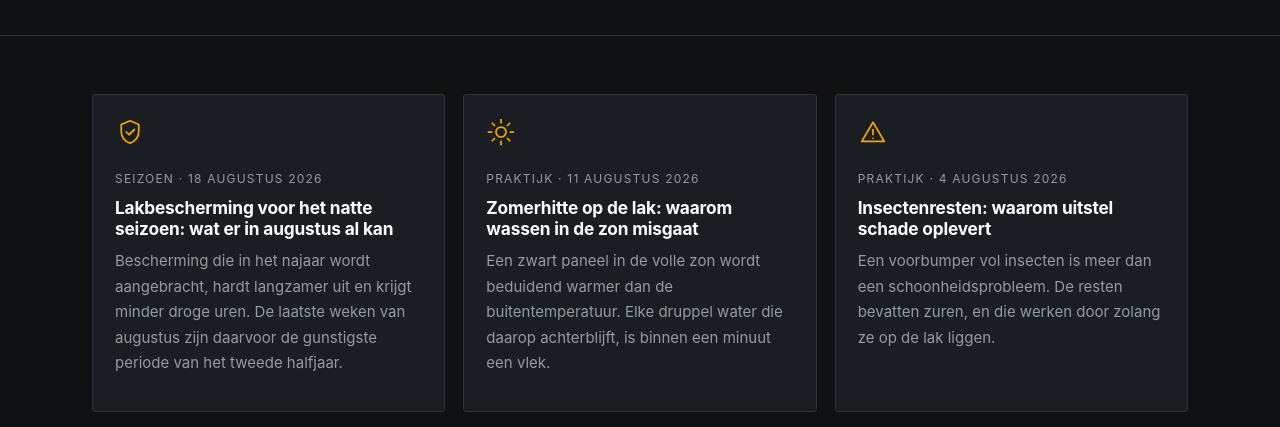
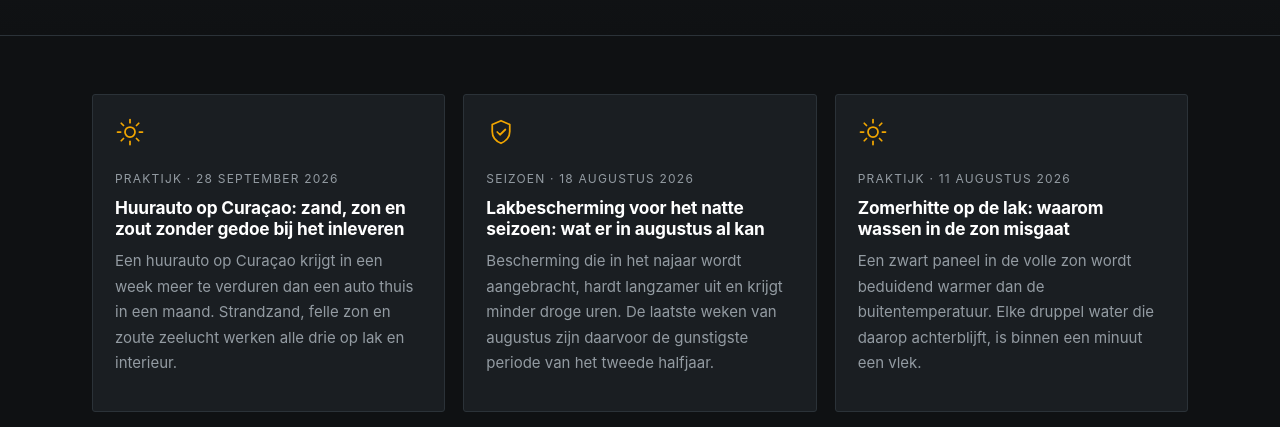
Before and after one commit to alexjknol-del/ea-autocleaning.nl, a plain HTML site: page nieuws/index.html in a window 1280 px wide. Shown: the part 313-740 px from the top of the page. Drawn offline with Linux system fonts and the light colour scheme.

Commit message:
Add files via upload

```diff
--- a/nieuws/feed.xml
+++ b/nieuws/feed.xml
@@ -4,6 +4,13 @@
     <link>https://ea-autocleaning.nl/nieuws/</link>
     <description>Artikelen over het zelf reinigen en beschermen van auto's.</description>
     <language>nl-nl</language>
+    <item>
+      <title>Huurauto op Curaçao: zand, zon en zout zonder gedoe bij het inleveren</title>
+      <link>https://ea-autocleaning.nl/nieuws/huurauto-curacao-zand-zon-zout/</link>
+      <guid isPermaLink="true">https://ea-autocleaning.nl/nieuws/huurauto-curacao-zand-zon-zout/</guid>
+      <pubDate>Mon, 28 Sep 2026 08:00:00 +0000</pubDate>
+      <description>Fijn zand, felle zon en zoute zeelucht vragen op Curaçao om een paar vaste gewoonten. Zo blijft een huurauto netjes en verloopt het inleveren zonder discussie.</description>
+    </item>
     <item>
       <title>Lakbescherming voor het natte seizoen: wat er in augustus al kan</title>
       <link>https://ea-autocleaning.nl/nieuws/lakbescherming-voor-het-natte-seizoen/</link>
--- a/nieuws/index.html
+++ b/nieuws/index.html
@@ -57,6 +57,12 @@
 <p class="lead">Artikelen over seizoensgebonden onderwerpen, materialen en veelgehoorde claims uit de autoverzorging. Nieuwe artikelen komen bovenaan te staan.</p>
 </div></div><section class="band "><div class="wrap">
 <div class="grid grid-3"><article class="card">
+<div class="card-icon"><svg class="ico" width="30" height="30" viewBox="0 0 24 24" fill="none" stroke="currentColor" stroke-width="1.4" stroke-linecap="round" stroke-linejoin="round" aria-hidden="true" focusable="false"><circle cx="12" cy="12" r="4"/><path d="M12 2v2.5"/><path d="M12 19.5V22"/><path d="M2 12h2.5"/><path d="M19.5 12H22"/><path d="m5 5 1.8 1.8"/><path d="m17.2 17.2 1.8 1.8"/><path d="m19 5-1.8 1.8"/><path d="m6.8 17.2L5 19"/></svg></div>
+<div class="card-meta">Praktijk · 28 september 2026</div>
+<h3><a href="/nieuws/huurauto-curacao-zand-zon-zout/">Huurauto op Curaçao: zand, zon en zout zonder gedoe bij het inleveren</a></h3>
+<p>Een huurauto op Curaçao krijgt in een week meer te verduren dan een auto thuis in een maand. Strandzand, felle zon en zoute zeelucht werken alle drie op lak en interieur.</p>
+</article>
+<article class="card">
 <div class="card-icon"><svg class="ico" width="30" height="30" viewBox="0 0 24 24" fill="none" stroke="currentColor" stroke-width="1.4" stroke-linecap="round" stroke-linejoin="round" aria-hidden="true" focusable="false"><path d="M12 3 5 6v5.5c0 4.2 2.9 7.7 7 9.5 4.1-1.8 7-5.3 7-9.5V6Z"/><path d="m9 12 2.2 2.2L15.5 10"/></svg></div>
 <div class="card-meta">Seizoen · 18 augustus 2026</div>
 <h3><a href="/nieuws/lakbescherming-voor-het-natte-seizoen/">Lakbescherming voor het natte seizoen: wat er in augustus al kan</a></h3>
```
